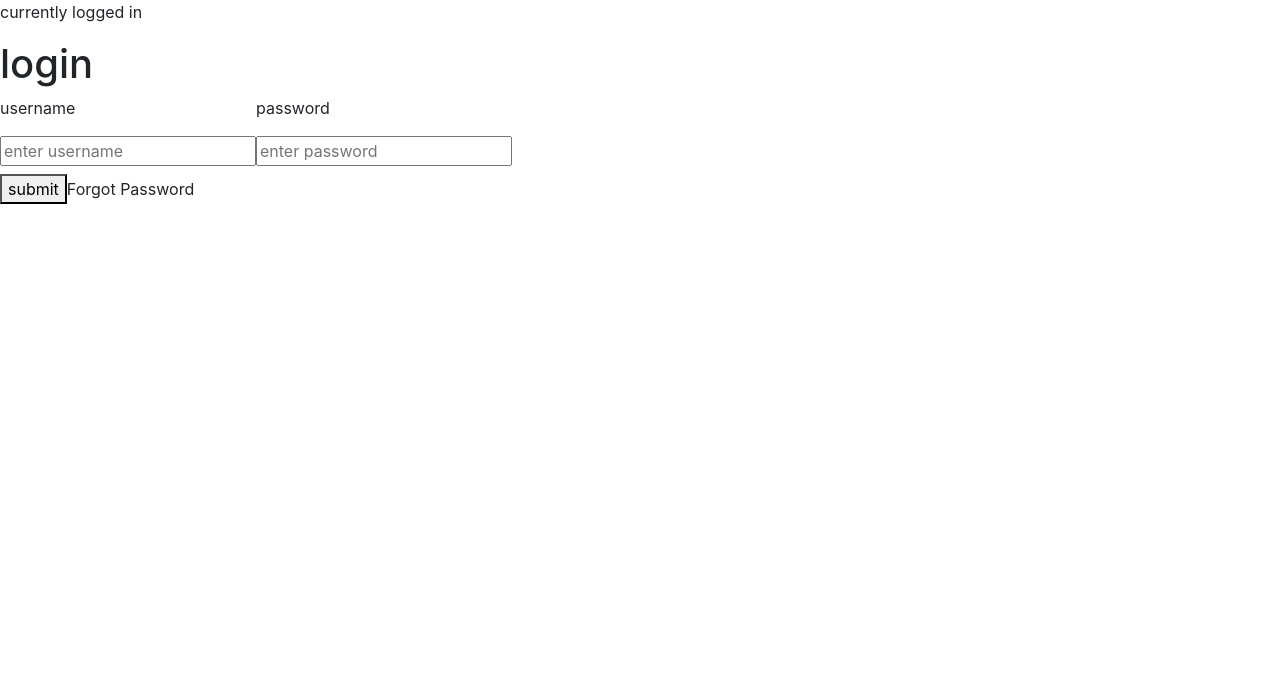
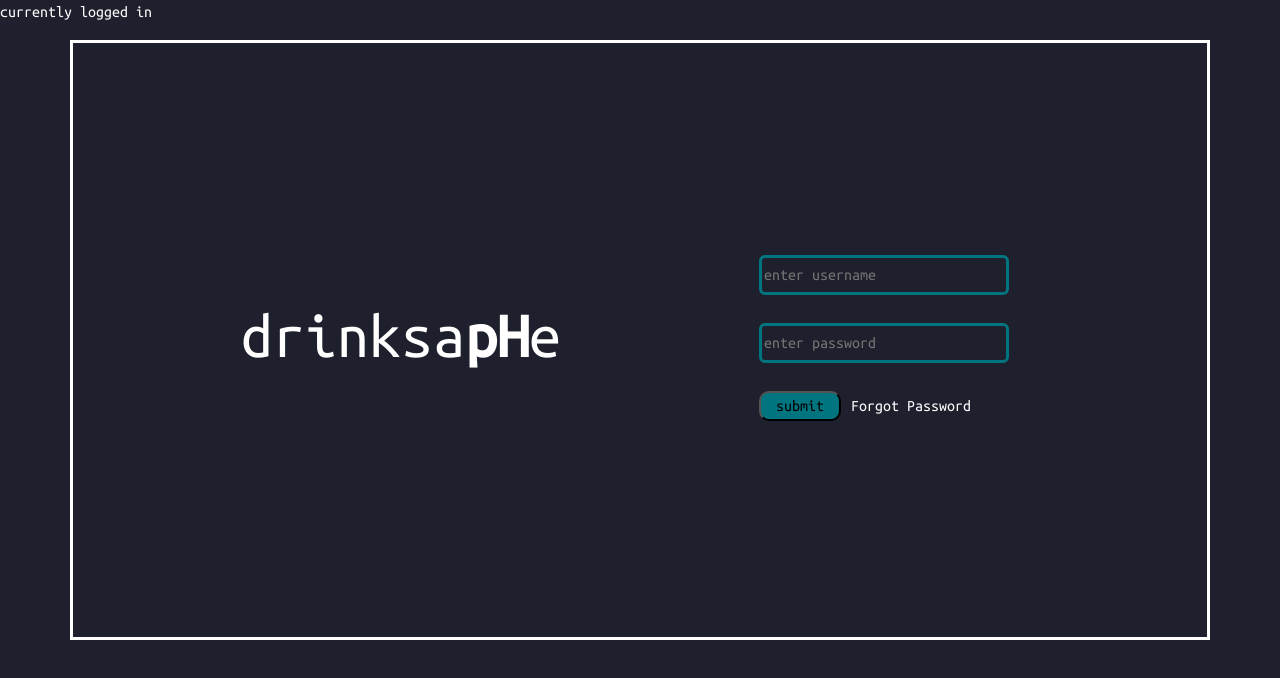
Before and after one commit to sanskar-p/Sem4-SE-Project, a React (Create React App) app in the folder client/: page /login in a window 1280 px wide. Shown: the top 678 px of the page. Built offline with nearby package versions, Linux system fonts and the light colour scheme; no server answers.

Commit message:
styled login page

```diff
--- a/client/src/components/LoginModal.js
+++ b/client/src/components/LoginModal.js
@@ -2,7 +2,7 @@ import React, { useState } from 'react';
 import axios from 'axios';
 import querystring from 'querystring';
 import { useHistory } from 'react-router';
-
+import '../styles/LoginModal.css';
 import SERVER_URL from '../utils/constants';
 
 //CURRENTLY JUST A NEW PAGE. HAVE TO MAKE IT A  MODAL.
@@ -37,29 +37,34 @@ export default function LoginModal(){
     }
 
     return(
-        <div>
-            <h1>login</h1>
+        <div class="container">
+          <div class= "item" id="item1"><h1>drinksa<b>pH</b>e</h1></div>
+            <div class="item" id="item2">
               <form onSubmit = {handleSubmit}>
                   <label>
-                    <p>username</p>
+                    <div class="in" id="in1">
                       <input
                           type="text"
                           placeholder="enter username"
                           onChange = {event => setUsername(event.target.value)}
-                    />
+                      /></div>
+
+
                   </label>
                   <label>
-                    <p>password</p>
+                    <div class="in" id="in2">
                       <input
                         type="password"
                         placeholder="enter password"
-                        onChange = {event => setPassword(event.target.value)} />
+                        onChange = {event => setPassword(event.target.value)} /></div>
+
                   </label>
-                <div>
+                  <div class="subbtn">
                       <button type="submit">submit</button>
                       <a>Forgot Password</a>
                   </div>
               </form>
             </div>
+        </div>
     )
 }
--- /dev/null
+++ b/client/src/styles/LoginModal.css
@@ -0,0 +1,89 @@
+
+@import url('https://fonts.googleapis.com/css2?family=Ubuntu+Mono&display=swap');
+body{
+  background-color: #1e212d;
+  font-family: 'Ubuntu Mono', monospace;
+  color: white;
+}
+.container{
+  height: 600px;
+  border: 3px solid white;
+  width: 100%;
+  display:flex;
+  flex-wrap: wrap;
+  /* margin: 0;
+  margin-right: 0; */
+  justify-content: space-evenly;
+  align-items: center;
+}
+.item {
+  /* border: 3px solid white; */
+  padding: 5px;
+  margin : 10px;
+  height: 200px;
+}
+#item1{
+  display: flex;
+  flex-wrap: wrap;
+  align-items: center;
+  width: 350px;
+}
+#item2{
+  width: 300px;
+}
+input{
+  display: block;
+  background-color: #1e212d;
+  color: white;
+  /* display: inline-block; */
+  /* position: absolute; */
+    /* right: 300px; */
+    /* top :200px; */
+    border: 3px solid #007580;
+    width: 250px;
+    margin :10px;
+    height: 40px;
+    border-radius: 6px;
+}
+.subbtn button{
+margin :10px;
+padding-right: 15px;
+padding-left: 15px;
+border-radius: 10px;
+
+   background-color: #007580;
+  /* border: 3px solid #007580; */
+}
+.in {
+  /* position : absolute; */
+  /* display: block; */
+}
+#in1{
+  /* top: 5px; */
+}
+#in2{
+  /* top:20px; */
+}
+/* .container{
+  display: flex;
+  border: 3px solid black;
+  flex-wrap: wrap;
+  align-items:center;
+  justify-content: center;
+  position:absolute;
+  height:500px;
+  width: 100%;
+
+}
+.item{
+  height: 300px;
+  width: 300px;
+  border: 2px solid tomato;
+  justify-content: center;
+  align-items: center;
+}*/
+ #item1 h1{
+   text-align: center;
+  font-size: 4em;
+  /* padding-right: 100px; */
+}
```
Also changed, not shown: 1 other file (tests, documents, lock files or other folders). Lines whose indentation alone changed are shown as unchanged.
